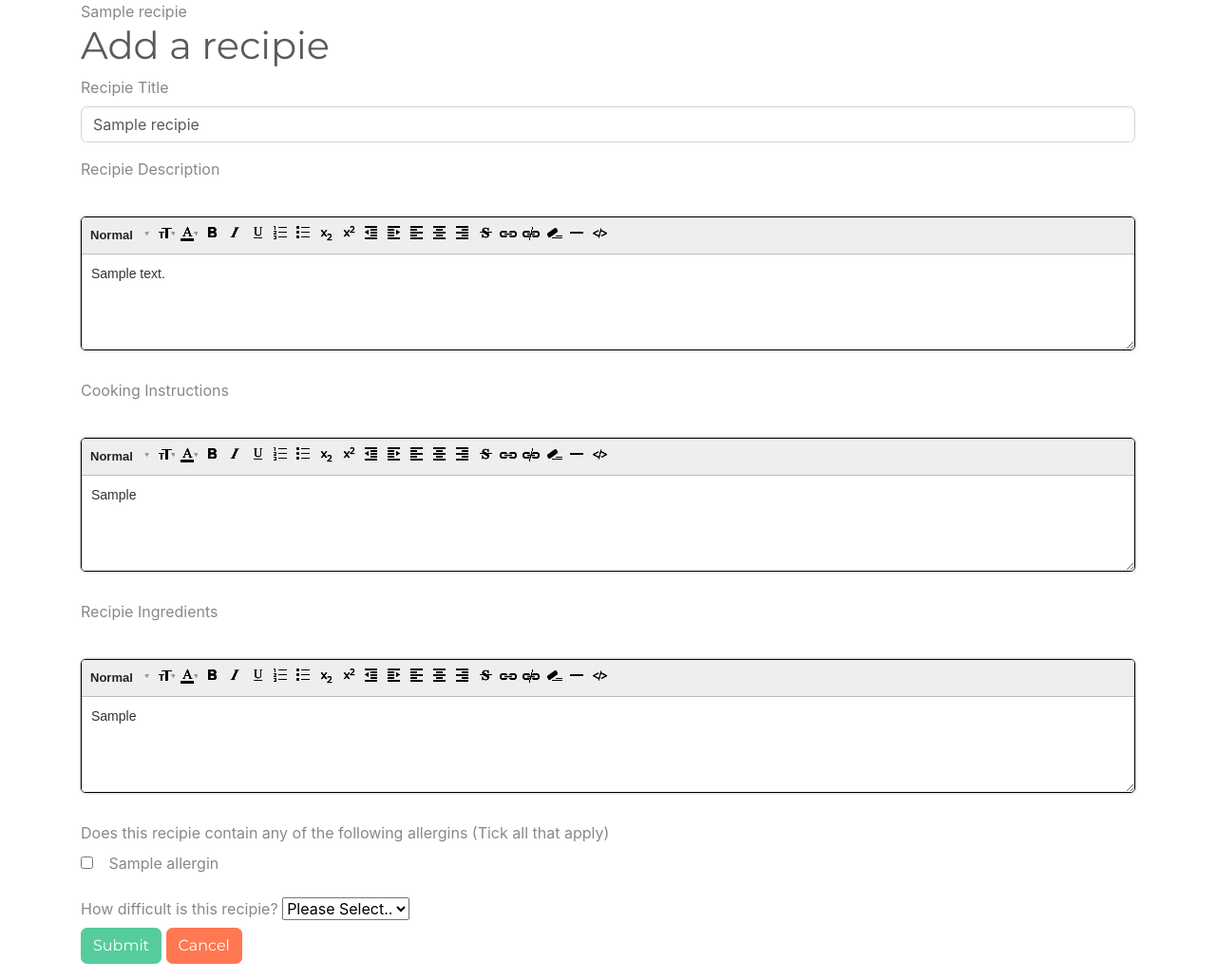
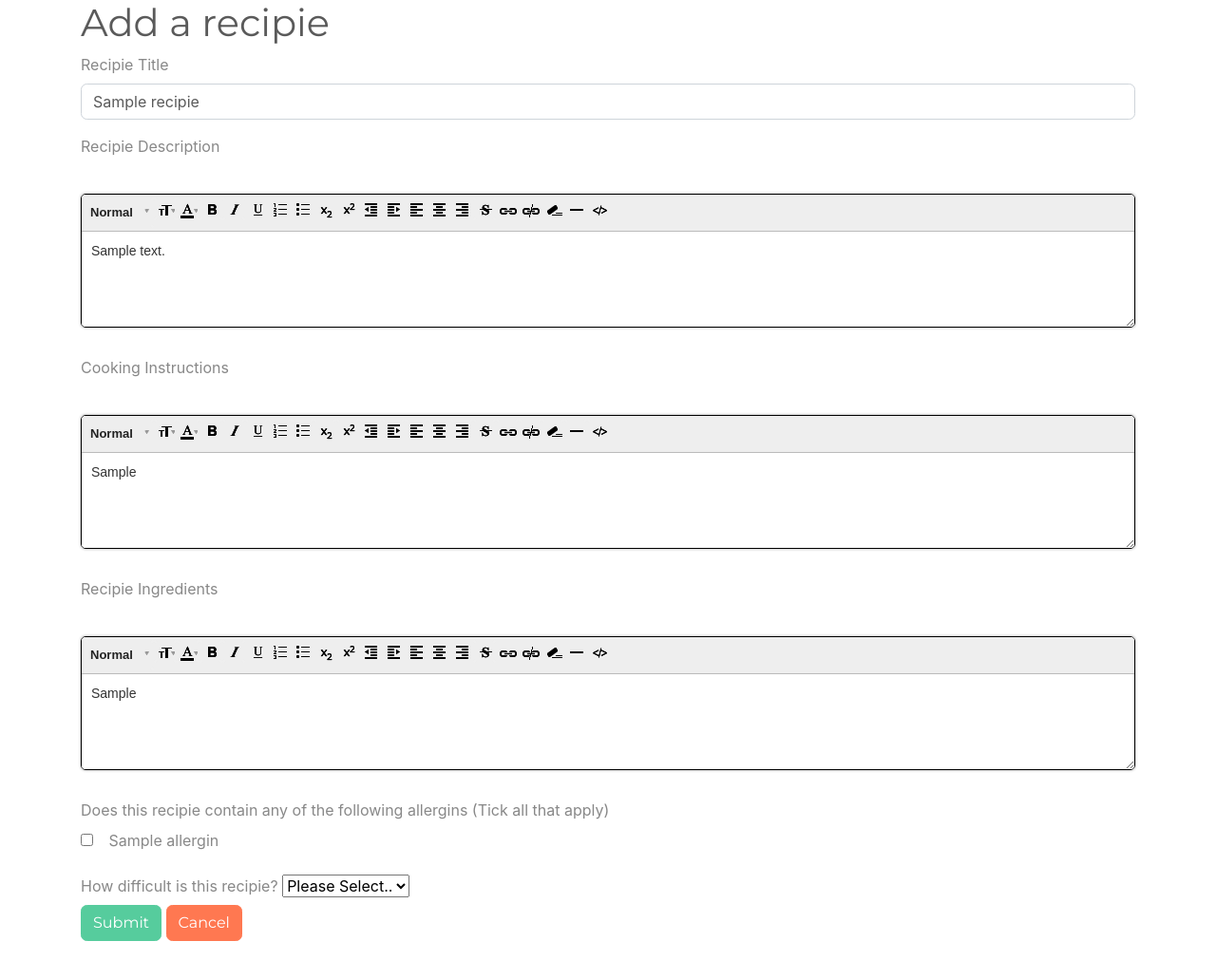
Before and after one commit to Lowe54/milestone3_project, a Flask app: template templates/form.html in a window 1280 px wide. Shown: the part 54-1085 px from the top of the page at 95% size. After the commit the page ends 1045 px from the top, so only its background shows below. Run offline with Flask 2, Linux system fonts and the light colour scheme; the template is opened without the code that fills it: most values are stand-ins (such as "Sample title", 1, 10 or a date in 2020); some libraries are stand-ins or nearby versions.

Commit message:
Debug code removal and general tidy-up

```diff
--- a/app.py
+++ b/app.py
@@ -41,7 +41,6 @@ def form():
     rec = None
     if enable_edit_mode:
         rec = mongo.db.recipies.find_one({"_id": ObjectId(record_id)})
-        print(rec)
     todaydate = datetime.datetime.now()
     allerginlist = [ "Gluten", "Crustacean", "Eggs", "Fish", "Peanuts", "Soybeans", "Milk", "Nuts", "Celery", "Mustard", "Sesame", "Lupin", "Molluscs"]
     return render_template('form.html', edit=enable_edit_mode, id=record_id, allerginlist=allerginlist,recipie=rec, date=todaydate)
@@ -60,7 +59,6 @@ def submit():
     dislikes = request.form.get('dislikes')
     difficulty = request.form.get('recipie_difficulty')
     data = {"recipie_title": title, "recipie_description": description, "recipie_instructions":instructions, "recipie_ingredients": ingredients,"recipie_allergins": allergins, "createdDate":createdDate, "updatedDate": updatedDate, "recipie_difficulty": difficulty, "likes": likes, "dislikes": dislikes}
-    print (recipie_id)
     recipies = mongo.db.recipies
     if not recipie_id:
         recipies.insert_one(data)
@@ -130,12 +128,10 @@ def results():
             for r in recipies:
                 results.append(r)
 
-    #FilterList
 
     pagecount = 0
     #We set the number to 11, since it is 0 based indexing, otherwise it only shows 9 results
     if len(results) < 11:
-        print("No need for extra pages here")
         pages = 0
     else:
         #Determine the number of result pages
--- a/templates/form.html
+++ b/templates/form.html
@@ -6,8 +6,6 @@
 {% block content %}
 <section class="section">
     <div class="container">
-        {{recipie}}
-
         <h1>{% if edit == '1' %}Edit {% else %}Add{% endif %} a recipie</h1>
         <div id="form-container">
             <form method="POST" action="{{url_for('submit')}}">
```
